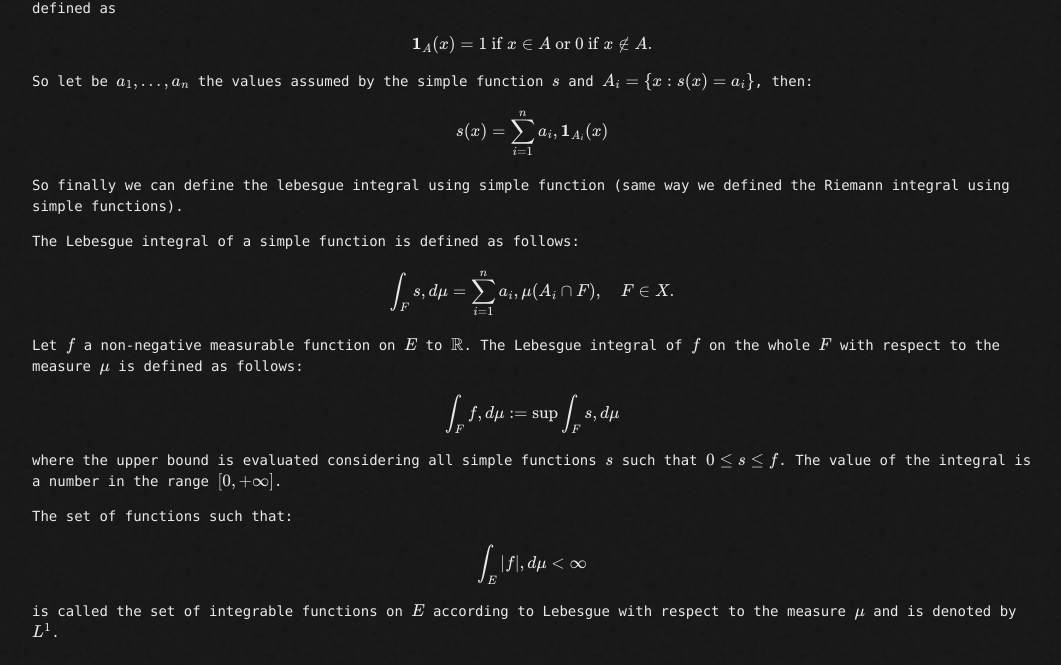
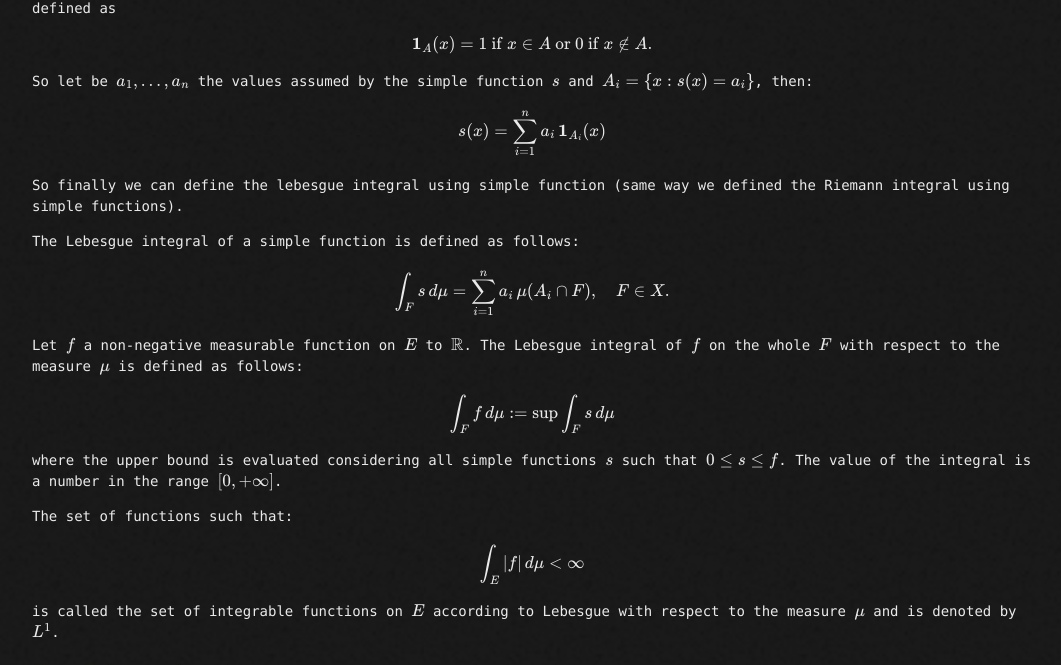
Before and after one commit to Videars/Statistics, a Jekyll site: the page built from Week7/Research.md, in a window 1280 px wide and 900 px high, scrolled down 2374 px. Shown: the part 151-816 px from the top of the window, without its empty margins (108-1169 px from the left). Built offline with Jekyll 4.4.1, drawn with Linux system fonts in a browser that asks for light colours; our own code applies the rules of GitHub Pages for plain Markdown files; formulas are drawn with MathJax 3.

```diff
--- a/Week7/Research.md
+++ b/Week7/Research.md
@@ -104,7 +104,7 @@ $$
 So let be $a_1, \dots ,a_n$ the values assumed by the simple function $s$ and $A_i=\\{x:s(x)=a_i\\}$, then:
 
 $$
-s(x)=\sum_{i=1}^{n}a_i\\, \mathbf{1}_ {A_i}(x)
+s(x)=\sum_{i=1}^{n}a_i\, \mathbf{1}_ {A_i}(x)
 $$
 
 So finally we can define the lebesgue integral using simple function (same way we defined the Riemann integral using simple functions).
@@ -112,13 +112,13 @@ So finally we can define the lebesgue integral using simple function (same way w
 The Lebesgue integral of a simple function is defined as follows:
 
 $$
-\int_ {F}s\\, d\mu =\sum_{i=1}^{n}a_{i}\\, \mu (A_{i}\cap F),\quad F\in X.
+\int_ {F}s\, d\mu =\sum_{i=1}^{n}a_{i}\, \mu (A_{i}\cap F),\quad F\in X.
 $$
 
 Let $f$ a non-negative measurable function on $E$ to $\mathbb{R}$. The Lebesgue integral of $f$ on the whole $F$ with respect to the measure $\mu$ is defined as follows:
 
 $$
-\int_ {F} f\\, d\mu := \sup \int_ {F} s\\, d\mu
+\int_ {F} f\, d\mu := \sup \int_ {F} s\, d\mu
 $$
 
 where the upper bound is evaluated considering all simple functions $s$ such that $0\leq s\leq f$. The value of the integral is a number in the range $\[0, + \infty\]$.
@@ -126,7 +126,7 @@ where the upper bound is evaluated considering all simple functions $s$ such tha
 The set of functions such that:
 
 $$
-\int_ {E} |f|\\, d\mu <\infty
+\int_ {E} |f|\, d\mu <\infty
 $$
 
 is called the set of integrable functions on $E$ according to Lebesgue with respect to the measure $\mu$ and is denoted by $L^{1}$.
```
